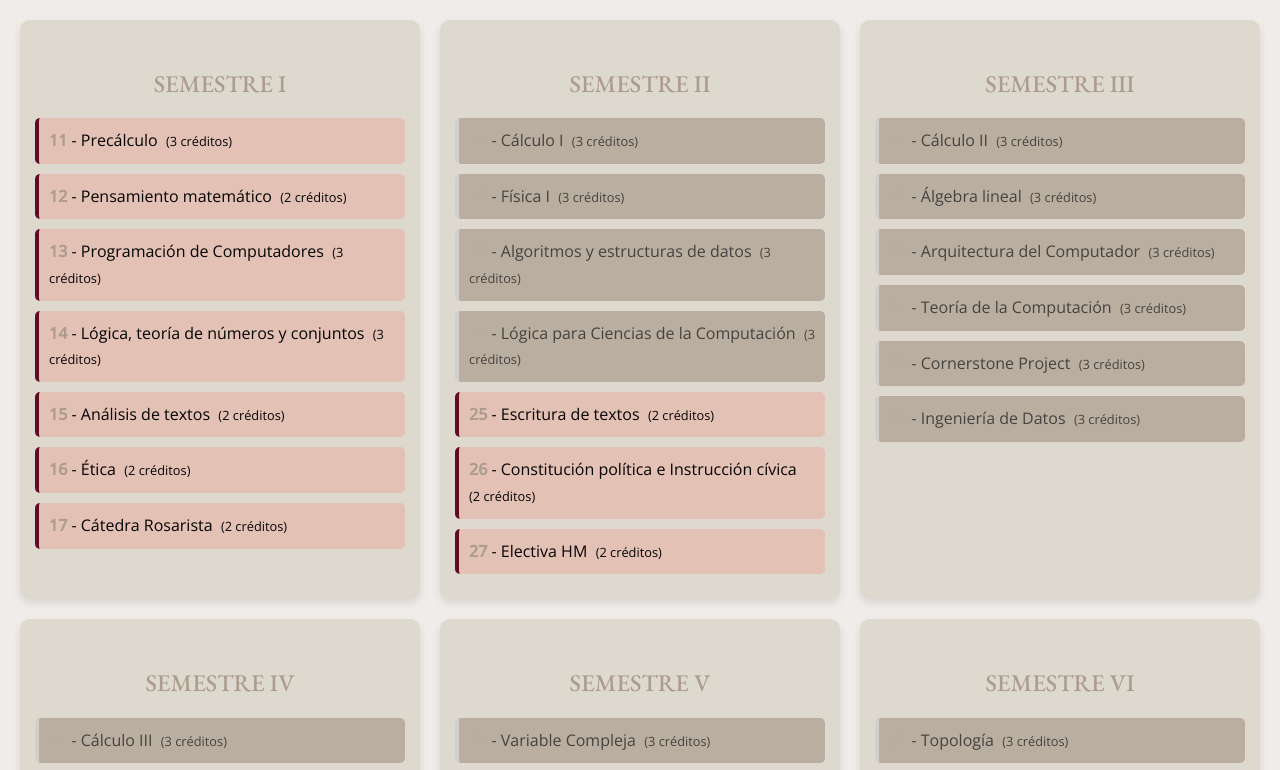
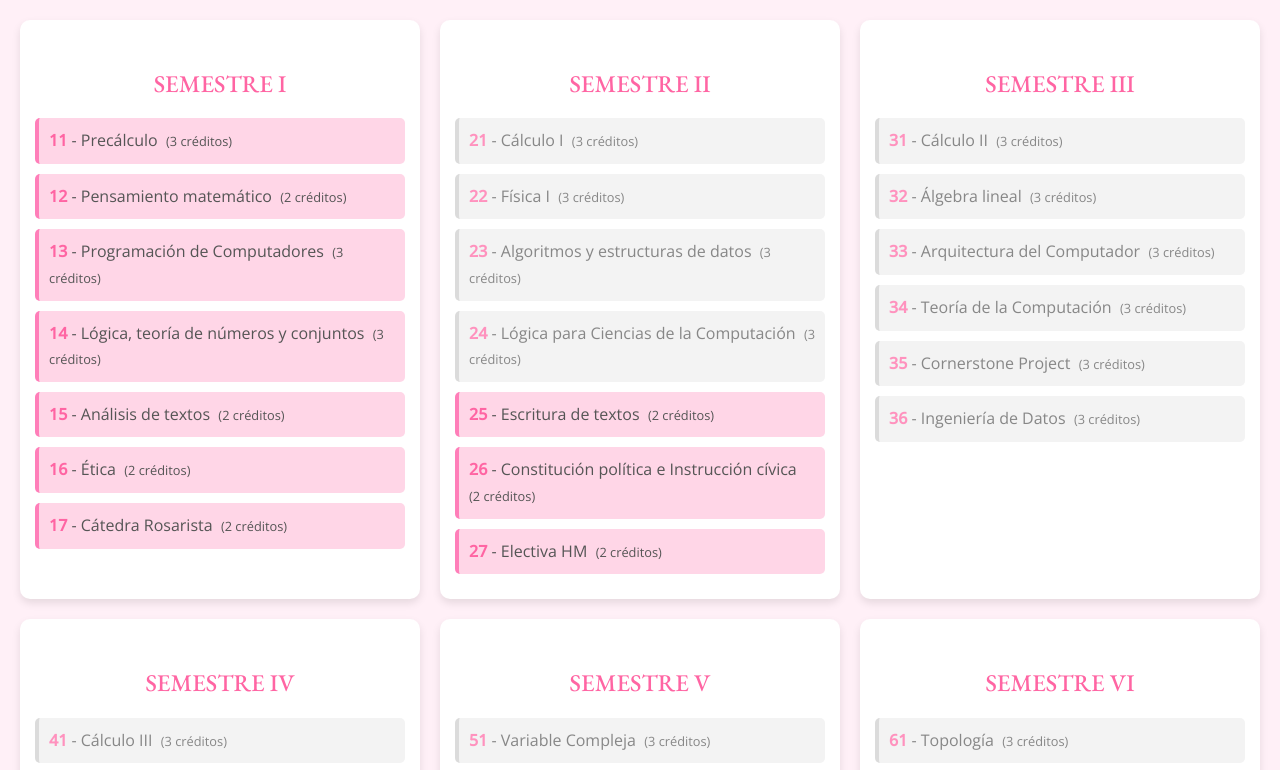
Before and after one commit to rubyary/MACC, a plain HTML site: page index.html in a window 1280 px wide. Shown: the part 121-891 px from the top of the page. Drawn offline with nearby package versions, Linux system fonts and the light colour scheme.

Commit message:
Update index.html

```diff
--- a/index.html
+++ b/index.html
@@ -8,15 +8,15 @@
         @import url('https://fonts.googleapis.com/css2?family=EB+Garamond:wght@400;500;600&family=Open+Sans:wght@300;400;500&display=swap');
 
         :root {
-            --primary-color: #610C27;  /* Rojo oscuro */
-            --secondary-color: #AC9C8D;  /* Beige oscuro */
-            --light-pink: #E3C1B4;      /* Beige rosado claro */
-            --lighter-pink: #EFECE9;    /* Beige muy claro */
-            --white: #DDD9CE;           /* Beige claro */
-            --gray: #050505;            /* Negro */
-            --light-gray: #AC9C8D;      /* Beige oscuro (más claro que el negro) */
-            --blue-color: #610C27;      /* Rojo oscuro (reemplazo de azul) */
-            --light-blue: #E3C1B4;     /* Beige rosado claro (reemplazo de azul claro) */
+            --primary-color: #ff7eb9;
+            --secondary-color: #ff65a3;
+            --light-pink: #ffd6e7;
+            --lighter-pink: #fff0f7;
+            --white: #ffffff;
+            --gray: #555555;
+            --light-gray: #eeeeee;
+            --blue-color: #4285f4;
+            --light-blue: #e6f0ff;
         }
 
         body {
```
